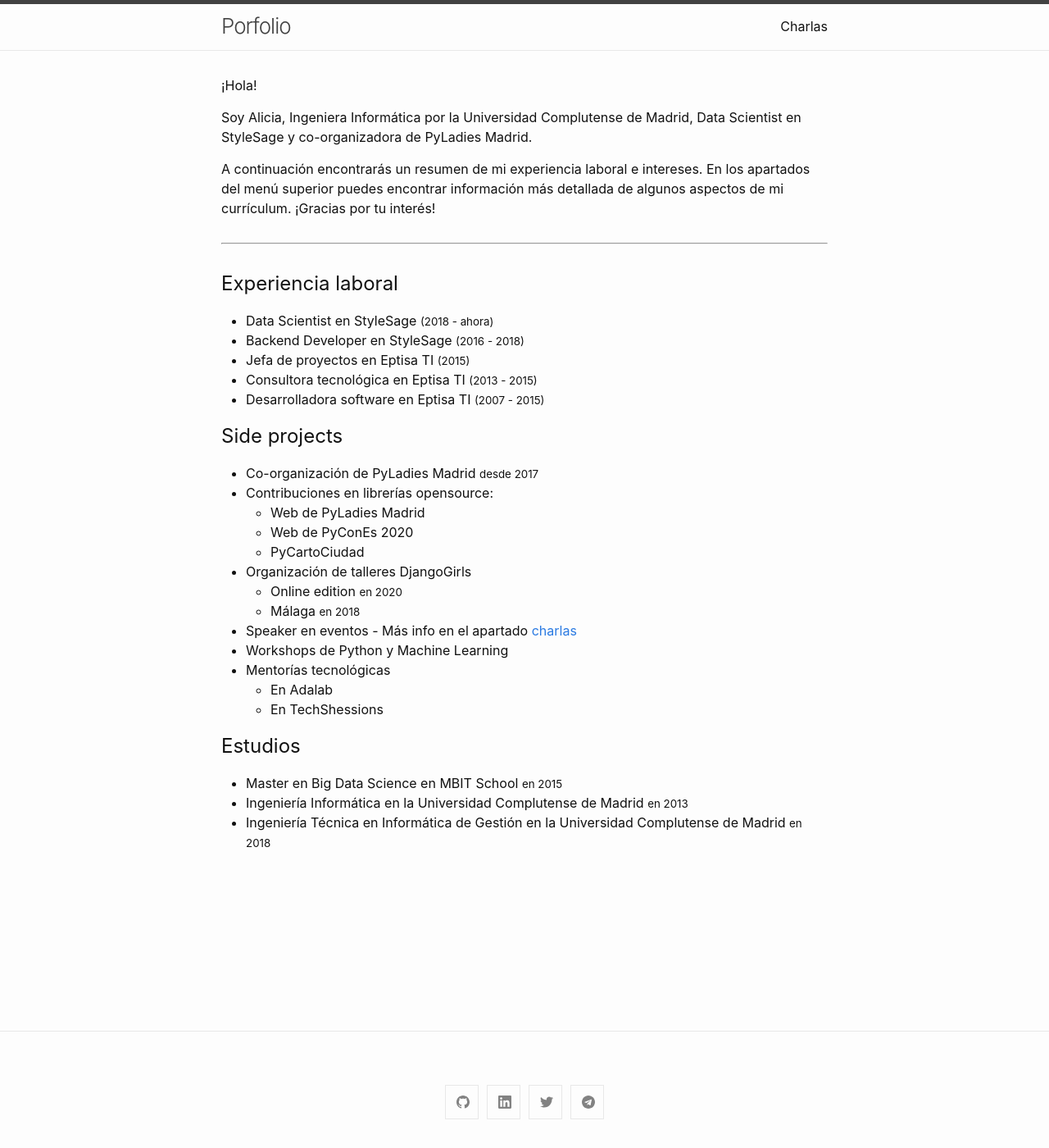
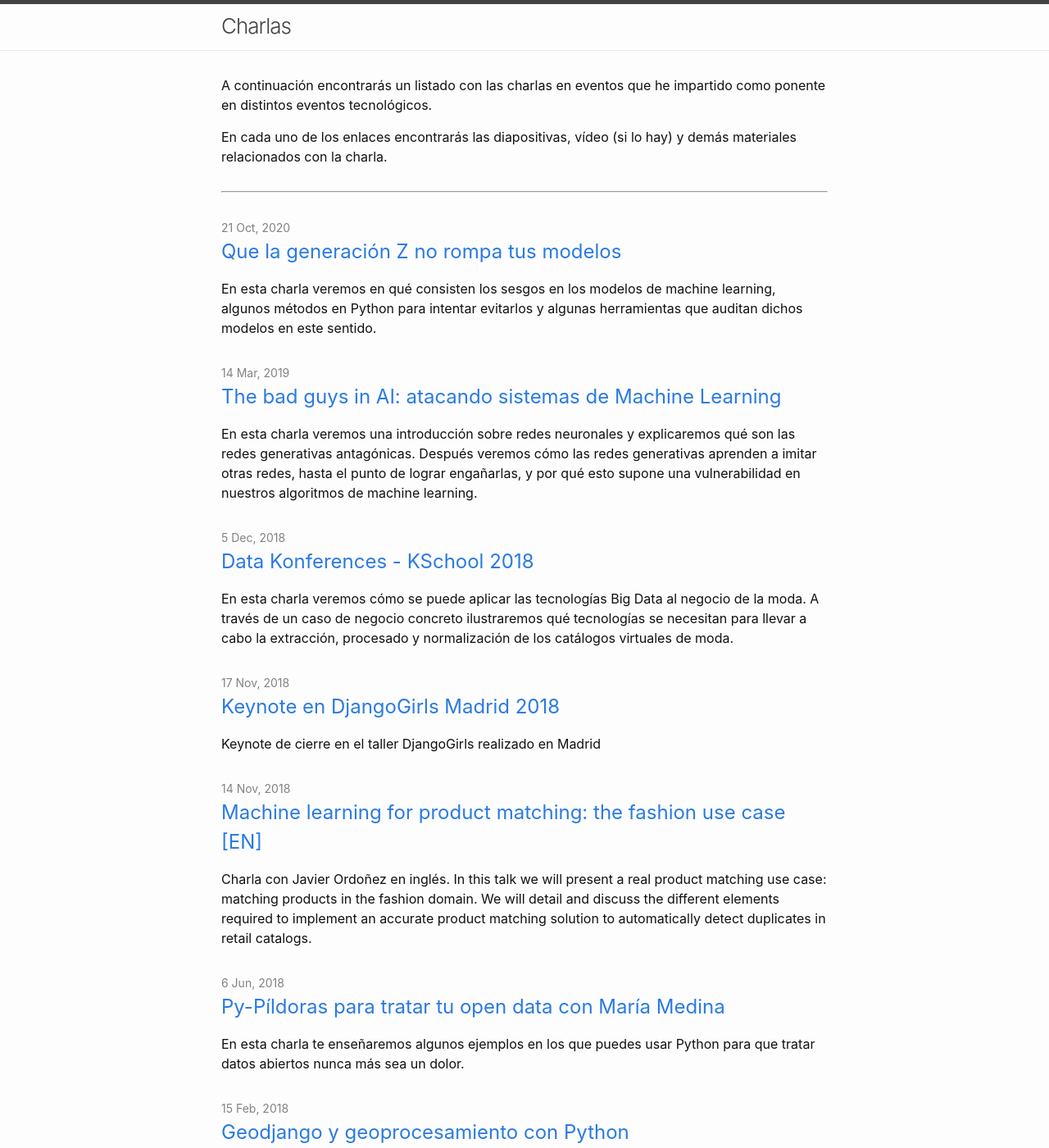
Before and after one commit to aliciapj/aliciapj.github.io, a Jekyll site: the page built from index.md, in a window 1280 px wide and 1400 px high. Shown: the whole window at 82% size. Built offline with Jekyll 4.4.1, drawn with Linux system fonts in a browser that asks for light colours; some of the changed text lies outside the part shown.

Commit message:
first commit

```diff
--- a/_config.yml
+++ b/_config.yml
@@ -1,15 +1,13 @@
-title: Porfolio
+title: Charlas
 author:
   name: by Alicia Pérez
   # email: your-email@domain.com
 description: > # this means to ignore newlines until "show_excerpts:"
 
-url: https://aliciapj.github.io
+url: https://aliciapj.github.io/talks
 baseurl: ''
 
 show_excerpts: false # set to true to show excerpts on the homepage
-google_analytics: UA-180962091-1
-
 
 # Minima date format
 # refer to https://shopify.github.io/liquid/filters/date/ if you want to customize this
@@ -28,4 +26,3 @@ theme: minima
 
 plugins:
  - jekyll-feed
- - jekyll-seo-tag
--- a/_layouts/home.html
+++ /dev/null
@@ -1,12 +0,0 @@
----
-layout: default
----
-
-<div class="home">
-  {%- if page.title -%}
-    <h1 class="page-heading">{{ page.title }}</h1>
-  {%- endif -%}
-
-  {{ content }}
-
-</div>
--- a/index.md
+++ b/index.md
@@ -1,38 +1,11 @@
 ---
-layout: home
+layout: talks
 ---
 
-¡Hola!
+A continuación encontrarás un listado con las charlas en eventos que he
+impartido como ponente en distintos eventos tecnológicos.
 
-Soy Alicia, Ingeniera Informática por la Universidad Complutense de Madrid, Data Scientist en StyleSage y co-organizadora de PyLadies Madrid.
+En cada uno de los enlaces encontrarás las diapositivas, vídeo (si lo hay) y demás
+materiales relacionados con la charla.
 
-A continuación encontrarás un resumen de mi experiencia laboral e intereses. En los apartados del menú superior puedes encontrar información más detallada de algunos aspectos de mi currículum. ¡Gracias por tu interés!
-
--------------------------------------------------------------
-
-## Experiencia laboral
-- Data Scientist en StyleSage <small>(2018 - ahora)</small>
-- Backend Developer en StyleSage <small>(2016 - 2018)</small>
-- Jefa de proyectos en Eptisa TI <small>(2015)</small>
-- Consultora tecnológica en Eptisa TI <small>(2013 - 2015)</small>
-- Desarrolladora software en Eptisa TI <small>(2007 - 2015)</small>
-
-## Side projects
-- Co-organización de PyLadies Madrid <small>desde 2017</small>
-- Contribuciones en librerías opensource:
-    - Web de PyLadies Madrid
-    - Web de PyConEs 2020
-    - PyCartoCiudad
-- Organización de talleres DjangoGirls
-    - Online edition <small>en 2020</small>
-    - Málaga <small>en 2018</small>
-- Speaker en eventos - Más info en el apartado [charlas](/talks)
-- Workshops de Python y Machine Learning
-- Mentorías tecnológicas
-    - En Adalab
-    - En TechShessions
-
-## Estudios
-- Master en Big Data Science en MBIT School <small>en 2015</small>
-- Ingeniería Informática en la Universidad Complutense de Madrid <small>en 2013</small>
-- Ingeniería Técnica en Informática de Gestión en la Universidad Complutense de Madrid <small>en 2018</small>
+--------------------------------
```
Also changed, not shown: _includes/disqus_comments.html (deleted, +0 -20 lines), _includes/google-analytics.html (deleted, +0 -9 lines), talks.md (deleted, +0 -12 lines), LICENSE.txt (deleted), README.md, favicon.ico.
